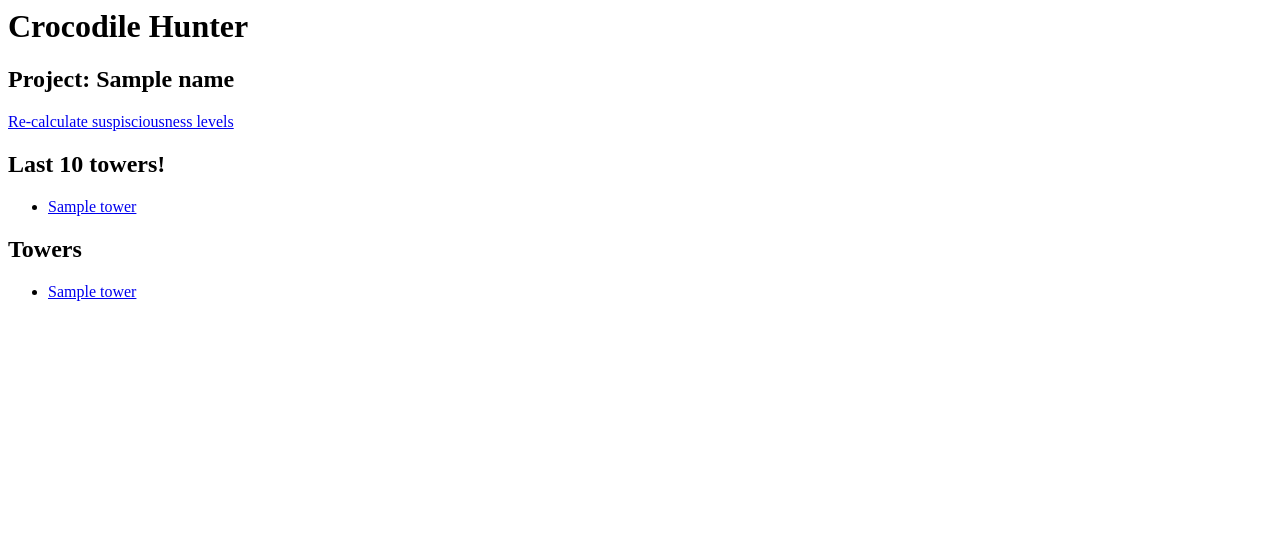
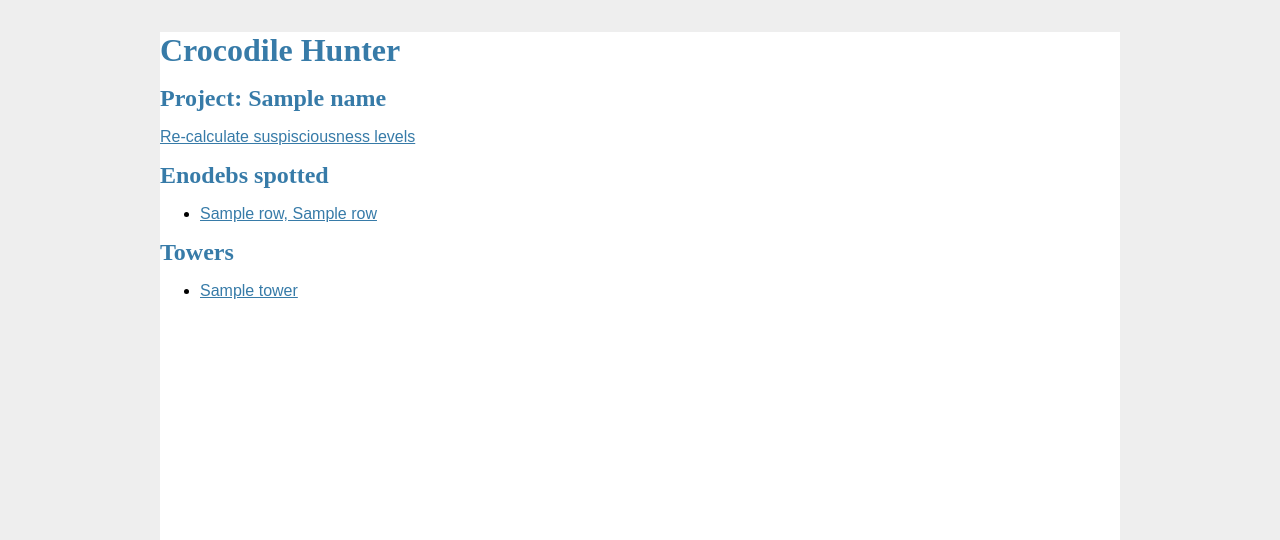
Before and after one commit to EFForg/crocodilehunter, a Flask app: template src/templates/index.html in a window 1280 px wide. Shown: the top 540 px of the page. Run offline with Flask 2, Linux system fonts and the light colour scheme; the template is opened without the code that fills it: most values are stand-ins (such as "Sample title", 1, 10 or a date in 2020); parts of the project's set-up code (start-up, migrations or seed data) failed here and were passed over.

Commit message:
group towers by enodeb instead of cid in display

```diff
--- a/src/templates/index.html
+++ b/src/templates/index.html
@@ -2,15 +2,16 @@
     <head>
         <title>Crocodile Hunter: {{name}} </title>
         <meta http-equiv="refresh" content="3">
+        <link rel="stylesheet" href="{{ url_for('static', filename='style.css') }}" />
     </head>
     <body>
         <h1>Crocodile Hunter</h1>
         <h2>Project: {{name}}</h2>
         <a href="/check_all">Re-calculate suspisciousness levels</a>
-        <h2>Last 10 towers!</h2>
+        <h2>Enodebs spotted</h2>
         <ul>
-            {% for tower in last_ten %}
-            <li><a href="/detail/{{tower.id}}">{{tower}}</a></li>
+            {% for row in last_ten %}
+              <li><a href="/detail/{{row[0]}}">{{row[1]}}, {{row[2]}}</a></li>
             {% endfor %}
         </ul>
         <h2>Towers</h2>
--- a/src/watchdog.py
+++ b/src/watchdog.py
@@ -31,6 +31,9 @@ class Watchdog():
     def last_ten(self):
         return self.db_session.query(Tower.id, Tower, func.max(Tower.timestamp)).group_by(Tower.cid).order_by(Tower.timestamp.desc())[0:10]
 
+    def get_unique_enodebs(self):
+        return self.db_session.query(Tower.id, Tower, func.max(Tower.timestamp)).group_by(Tower.enodeb_id).order_by(Tower.id.desc())
+
     def strongest(self):
         for row in Tower.query.filter(Tower.rssi != 0.0).filter(Tower.rssi.isnot(None)).order_by(Tower.rssi.desc())[0:10]:
             if row is None:
@@ -49,7 +52,7 @@ class Watchdog():
 
     def count(self):
         num_rows = Tower.query.count()
-        num_towers = Tower.query.with_entities(Tower.cid).distinct().count()
+        num_towers = Tower.query.with_entities(Tower.enodeb_id).distinct().count()
         self.logger.verbose(f"Found {num_towers} towers a total of {num_rows} times")
 
     def get_gps(self):
--- a/src/webui.py
+++ b/src/webui.py
@@ -31,7 +31,8 @@ class Webui:
         app_thread.start()
 
     def index(self):
-        last_ten = [t[1] for t in self.watchdog.last_ten()]
+        #last_ten = [t[1] for t in self.watchdog.last_ten()]
+        last_ten = self.watchdog.get_unique_enodebs()
         return render_template('index.html', name=self.watchdog.project_name,
                                towers=self.watchdog.get_all_by_suspicioussnes(),
                                last_ten=last_ten)
```
